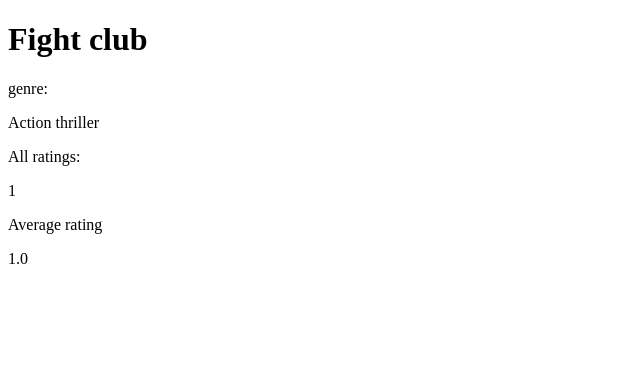
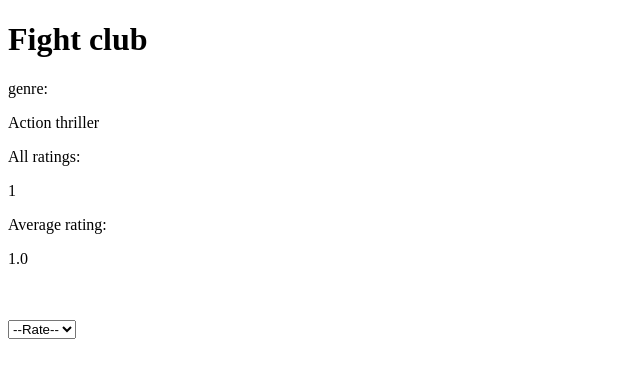
Before and after one commit to aknea001/movieRatingWebsite, a Flask app: page /title/1 in a window 1280 px wide. Shown: the top 378 px of the page, without its empty margins (0-640 px from the left). Run offline with Flask 3, Linux system fonts and the light colour scheme; data comes from the database, SQL or seed files in the repository.

Commit message:
added rate on html n a lil js

```diff
--- a/main.py
+++ b/main.py
@@ -146,7 +146,7 @@ def moviePage(titleID):
             ratings = "Not rated yet"
             averageRounded = "no average"
 
-        return render_template("title.html", title=info[0], genre=info[1], ratings=ratings, average=averageRounded)
+        return render_template("title.html", title=info[0], genre=info[1], ratings=ratings, average=averageRounded, movieID=titleID)
     except mysql.connector.Error as e:
         return f"ERROR: {e}"
     finally:
--- a/templates/title.html
+++ b/templates/title.html
@@ -11,7 +11,31 @@
     <p>{{ genre }}</p>
     <p>All ratings:</p>
     <p>{{ ratings }}</p>
-    <p>Average rating</p>
-    <p>{{ average }}</p>
+    <p>Average rating:</p>
+    <p>{{ average }}</p><br><br>
+
+    <form onclick="checkRated()" action="/title/{{ movieID }}" method="POST" id="rateForm">
+        <select name="rating" id="rating">
+            <option value="" selected hidden disabled>--Rate--</option>
+            <option value="1">1 Stars</option>
+            <option value="2">2 Stars</option>
+            <option value="3">3 Stars</option>
+            <option value="4">4 Stars</option>
+            <option value="5">5 Stars</option>
+        </select>
+
+        <input style="display: none;" id="confirmRate" type="submit" value="rate">
+    </form>
+
+    <script>
+        confirmBtn = document.getElementById("confirmRate")
+        drpDown = document.getElementById("rating")
+
+        function checkRated() {
+            if (drpDown.value != "") {
+                confirmBtn.style.display = "block"
+            }
+        }
+    </script>
 </body>
 </html>
```
